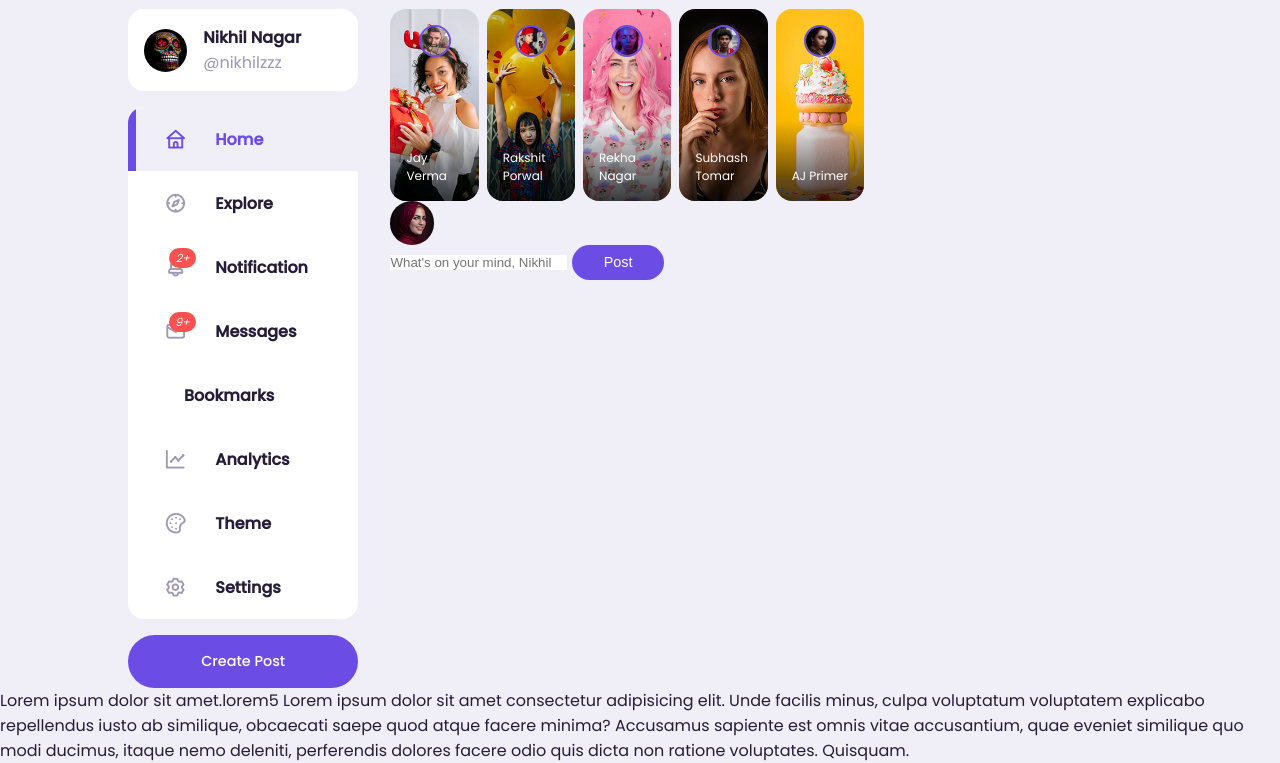
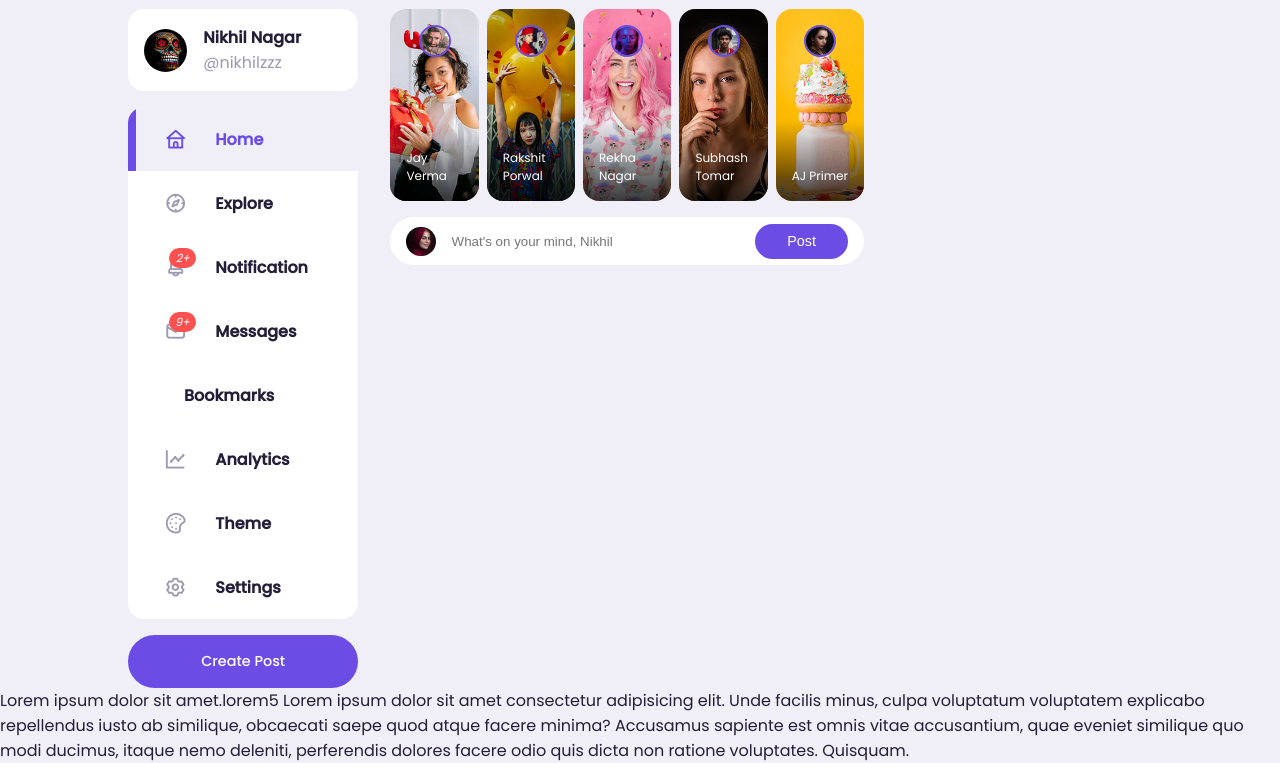
Before and after one commit to nikhilnagargit/charming_app, a plain HTML site: page index.html in a window 1280 px wide. Shown: the part 77-840 px from the top of the page. Drawn offline with nearby package versions, Linux system fonts and the light colour scheme.

```diff
--- a/index.css
+++ b/index.css
@@ -309,6 +309,26 @@ main .container .left .profile {
   background: url("./images/story-5.jpg") no-repeat center/cover;
 }
 
-/*  */
+/* create post */
+
+.middle .create-post {
+  width: 100%;
+  display: flex;
+  align-items: center;
+  justify-content: space-between;
+  margin-top: 1rem;
+  background: var(--color-white);
+  padding: 0.4rem var(--card-padding);
+  border-radius: var(--border-radius);
+}
+
+.middle .create-post input[type="text"] {
+  justify-self: start;
+  width: 100%;
+  padding-left: 1rem;
+  background: transparent;
+  color: var(--color-dark);
+  margin-right: 1rem;
+}
 
 /* ==================== Middle: end================== */
```
